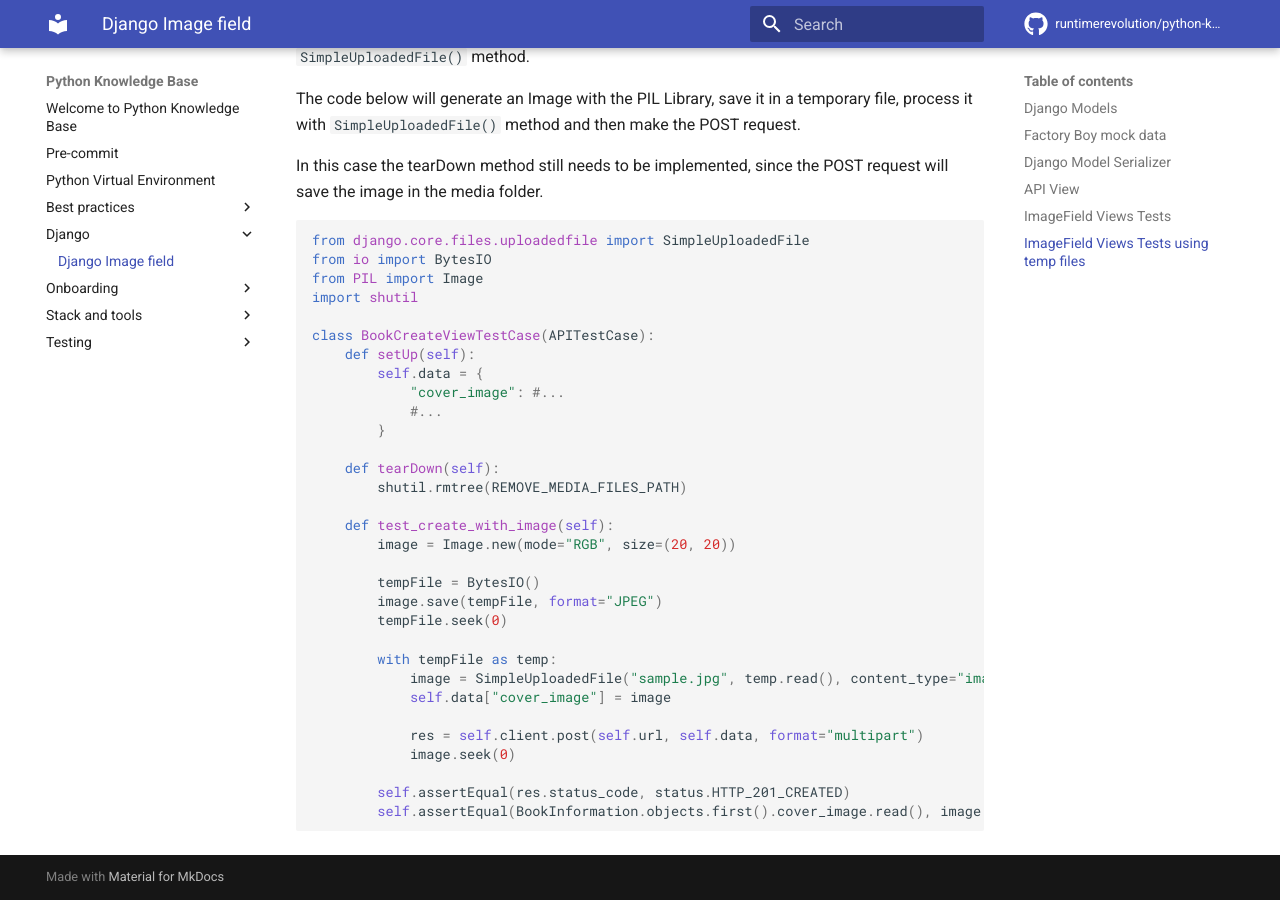
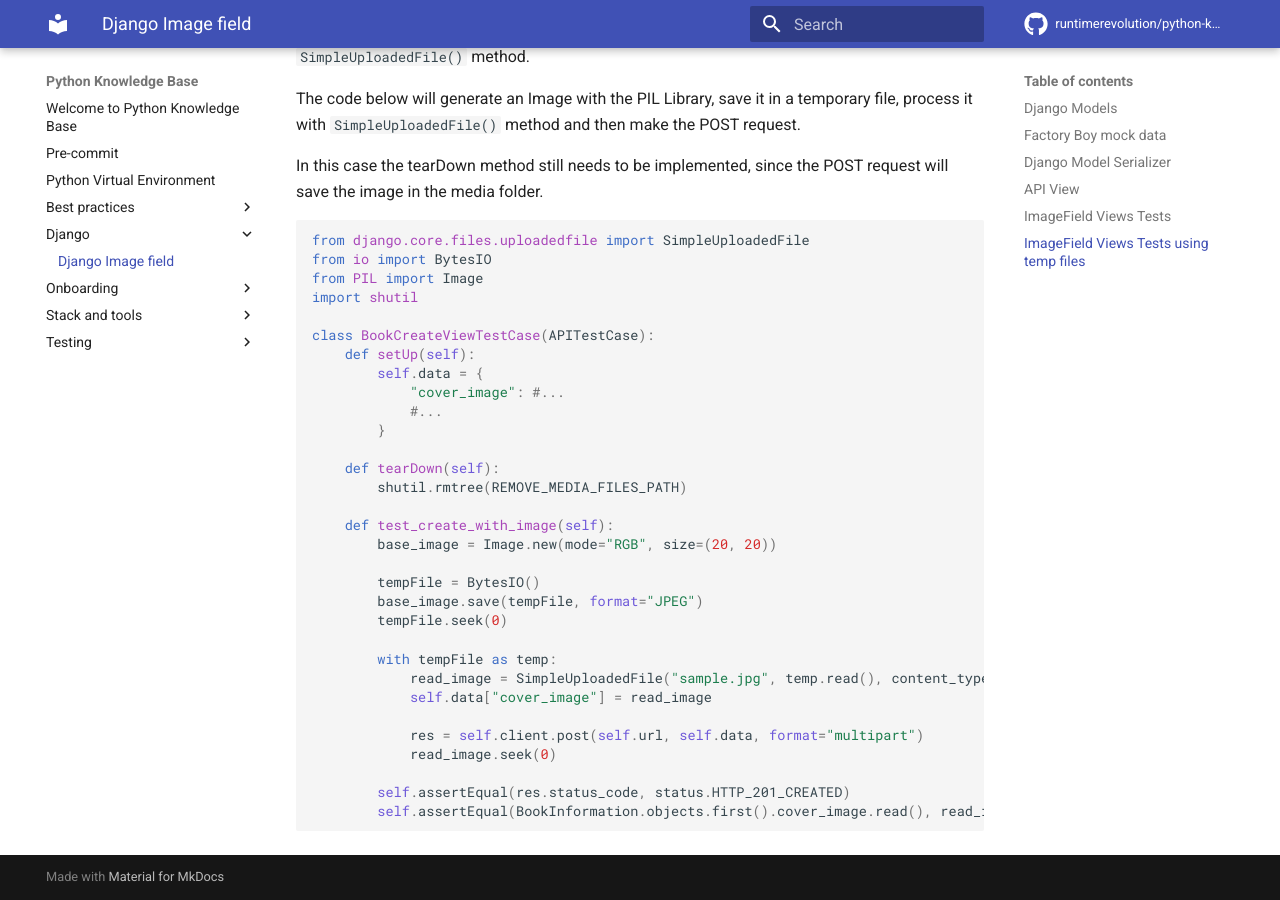
Before and after one commit to runtimerevolution/python-knowledge-base, an MkDocs documentation site: the page built from docs/django/image_field.md, in a window 1280 px wide and 900 px high, scrolled down 2342 px. Built offline with MkDocs 1.6.1 and Material for MkDocs 9.7.7, drawn with Linux system fonts in a browser that asks for light colours; comment, search, counter and statistics services are not loaded.

Commit message:
Updated image variable names

`````diff
--- a/docs/django/image_field.md
+++ b/docs/django/image_field.md
@@ -127,21 +127,21 @@ class BookCreateViewTestCase(APITestCase):
         shutil.rmtree(REMOVE_MEDIA_FILES_PATH)
 
     def test_create_with_image(self):
-        image = Image.new(mode="RGB", size=(20, 20))
+        base_image = Image.new(mode="RGB", size=(20, 20))
 
         tempFile = BytesIO()
-        image.save(tempFile, format="JPEG")
+        base_image.save(tempFile, format="JPEG")
         tempFile.seek(0)
 
         with tempFile as temp:
-            image = SimpleUploadedFile("sample.jpg", temp.read(), content_type="image/jpeg")
-            self.data["cover_image"] = image
+            read_image = SimpleUploadedFile("sample.jpg", temp.read(), content_type="image/jpeg")
+            self.data["cover_image"] = read_image
 
             res = self.client.post(self.url, self.data, format="multipart")
-            image.seek(0)
+            read_image.seek(0)
 
         self.assertEqual(res.status_code, status.HTTP_201_CREATED)
-        self.assertEqual(BookInformation.objects.first().cover_image.read(), image.read())
+        self.assertEqual(BookInformation.objects.first().cover_image.read(), read_image.read())
 
 
 ````
`````
